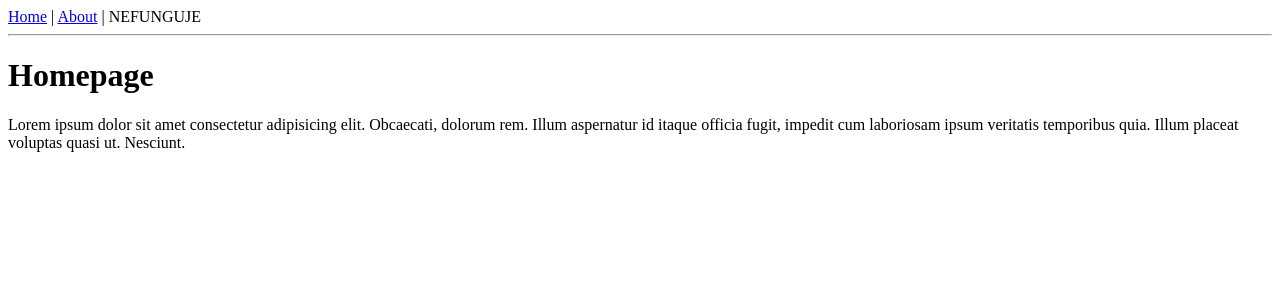
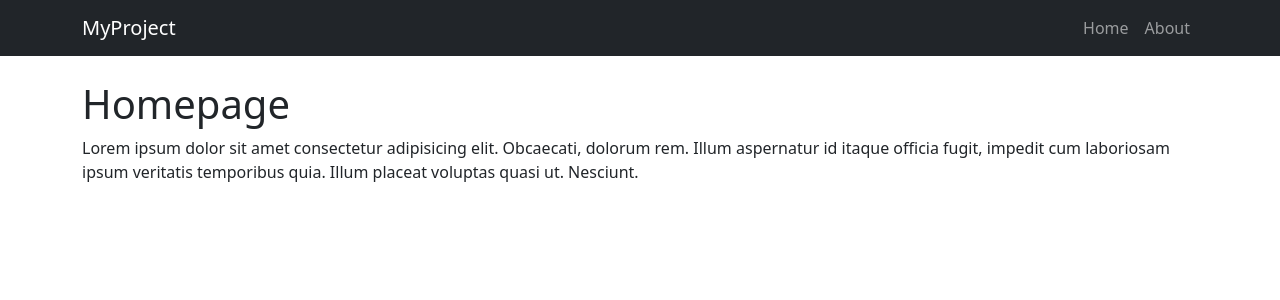
Before and after one commit to gyarab/2025_wt_prj_cuda, a Django app: page / in a window 1280 px wide. Shown: the top 300 px of the page. Run offline with Django 5.2, Linux system fonts and the light colour scheme.

Commit message:
uprava base.html a readme

```diff
--- a/prj/app/templates/base.html
+++ b/prj/app/templates/base.html
@@ -3,14 +3,43 @@
 <head>
     <meta charset="UTF-8">
     <meta name="viewport" content="width=device-width, initial-scale=1.0">
-    <title>Home</title>
+    <title>{% block title %}My Web{% endblock %}</title>
+
+    <!-- Bootstrap CSS -->
+    <link href="https://cdn.jsdelivr.net/npm/bootstrap@5.3.3/dist/css/bootstrap.min.css" rel="stylesheet">
 </head>
 <body>
-    <a href="/">Home</a> |
-    <a href="/about">About</a> |
-    NEFUNGUJE
-    <hr>
+
+<!-- Navbar -->
+<nav class="navbar navbar-expand-lg navbar-dark bg-dark">
+  <div class="container">
+    <a class="navbar-brand" href="/">MyProject</a>
+
+    <button class="navbar-toggler" type="button" data-bs-toggle="collapse" data-bs-target="#navbarNav">
+      <span class="navbar-toggler-icon"></span>
+    </button>
+
+    <div class="collapse navbar-collapse" id="navbarNav">
+      <ul class="navbar-nav ms-auto">
+        <li class="nav-item">
+          <a class="nav-link" href="/">Home</a>
+        </li>
+        <li class="nav-item">
+          <a class="nav-link" href="/about">About</a>
+        </li>
+      </ul>
+    </div>
+  </div>
+</nav>
+
+<!-- Content -->
+<div class="container mt-4">
     {% block content %}
     {% endblock %}
+</div>
+
+<!-- Bootstrap JS -->
+<script src="https://cdn.jsdelivr.net/npm/bootstrap@5.3.3/dist/js/bootstrap.bundle.min.js"></script>
+
 </body>
 </html>
```
Also changed, not shown: README.md.
